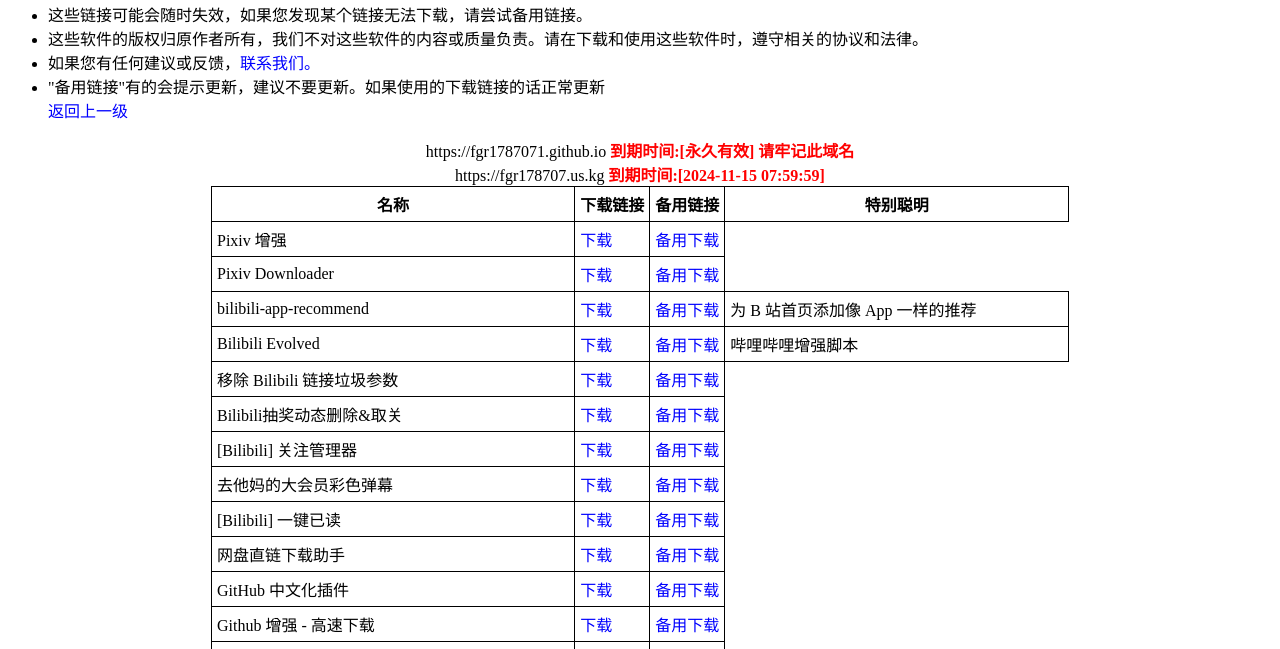
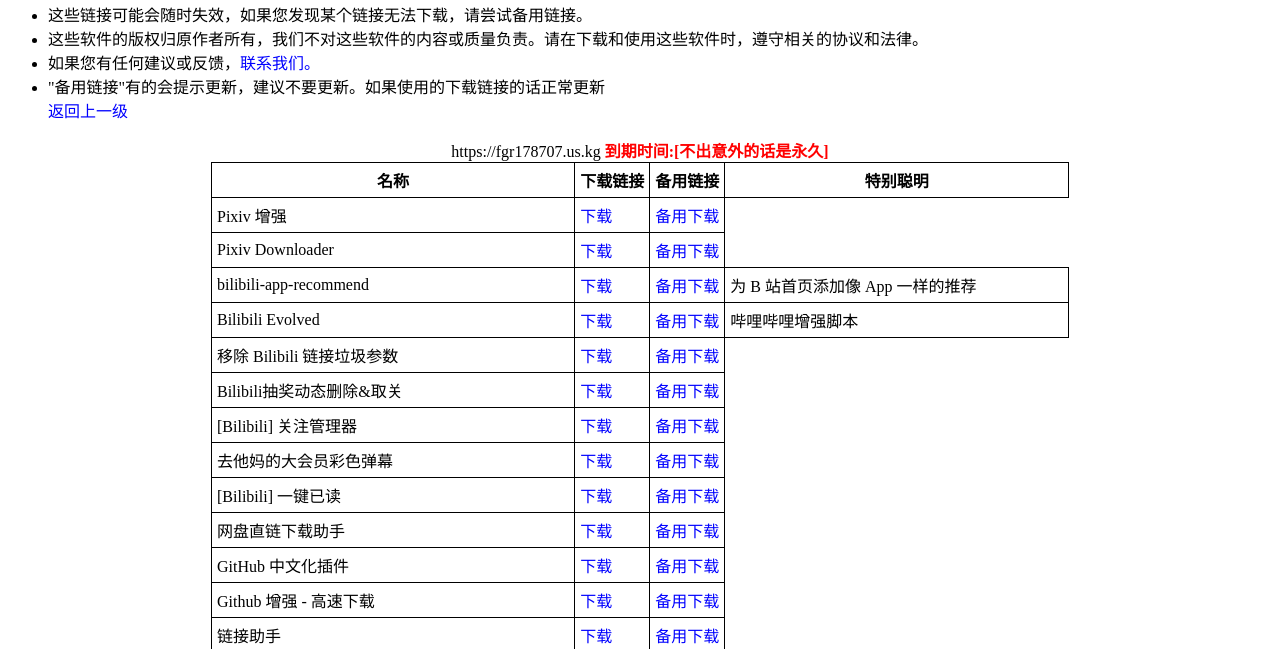
Before and after one commit to fgr178707/Personal-Website, a plain HTML site: page static/HTMI/Tampermonkey.html in a window 1280 px wide. Shown: the part 135-784 px from the top of the page. Drawn offline with Linux system fonts and the light colour scheme.

Commit message:
完善域名

```diff
--- a/static/HTMI/Tampermonkey.html
+++ b/static/HTMI/Tampermonkey.html
@@ -93,10 +93,9 @@
 		<a id="ac" href="../../../">返回上一级</a>
 
 	</ul>
-	<div id="title" align=center>
-		https://fgr1787071.github.io <b><b style="color: red;">到期时间:[永久有效] 请牢记此域名</b></b><br>
-		https://fgr178707.us.kg <b><b style="color: red;">到期时间:[2024-11-15 07:59:59]</b></b>
-	</div>
+    <div id="title" align=center>
+        https://fgr178707.us.kg <b><b style="color: red;">到期时间:[不出意外的话是永久]</b></b>
+    </div>
 	<table>
 		<tr>
 			<!-- 类别-->
```
Also changed, not shown: static/HTMI/dongman.html (+1 -2 lines), static/HTMI/github.html (+1 -2 lines), static/HTMI/manhua.html (+1 -2 lines).
